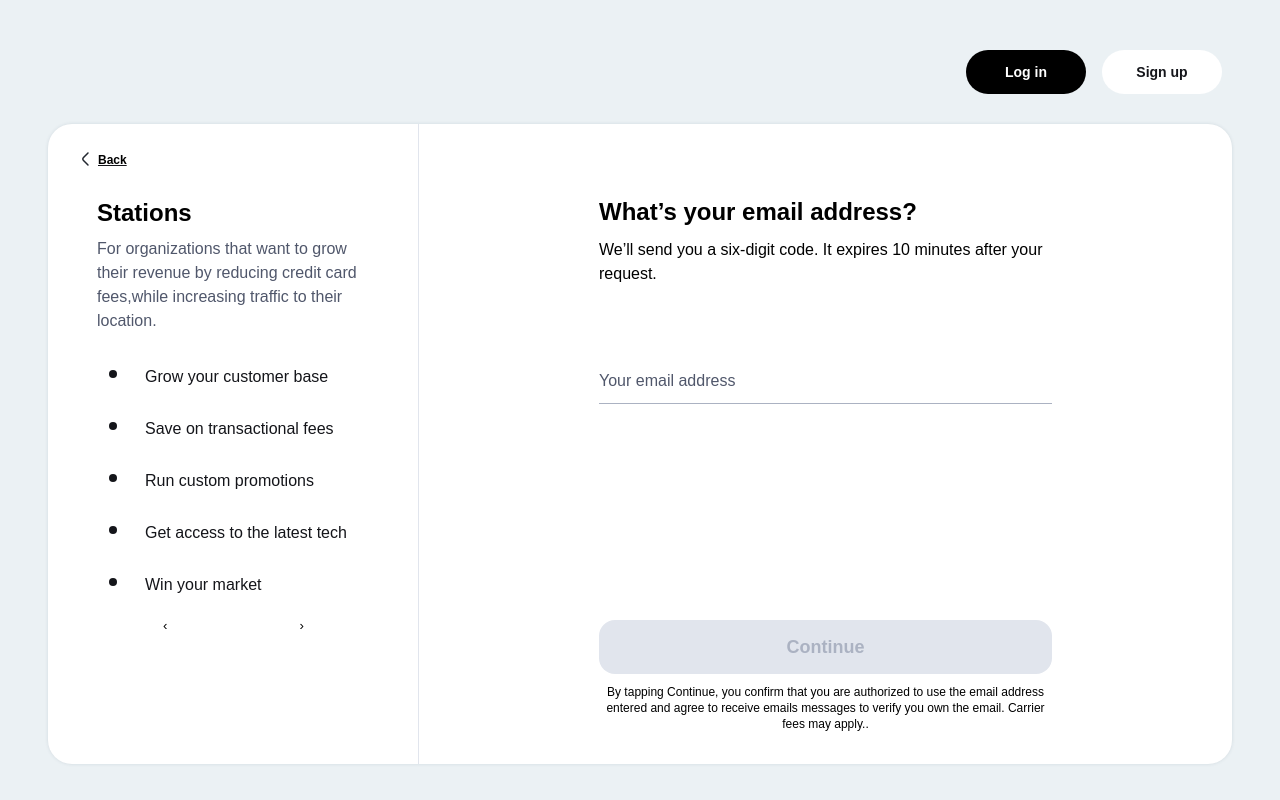
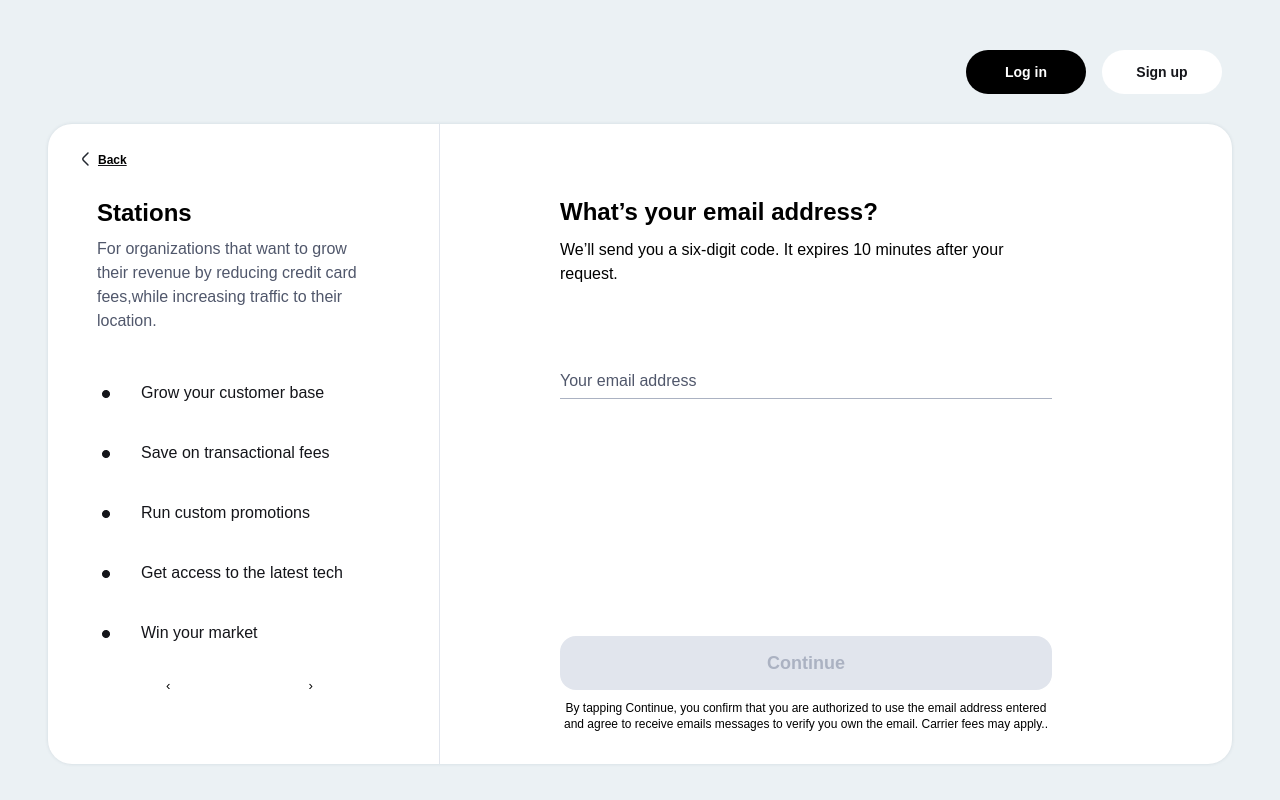
Before and after one commit to PavelBichukov/JSLab, a React (Vite) app: page /signup in a window 1280 px wide. Built offline with nearby package versions, Linux system fonts and the light colour scheme; a web font is replaced by a local one.

Commit message:
INT-18/FEAT: edit styles for list

```diff
--- a/src/App.scss
+++ b/src/App.scss
@@ -4,6 +4,7 @@ $darkest-gray: #323642;
 $darker-gray: #50576B;
 $medium-gray-2: #ABB2C2;
 $medium-gray: #E1E5ED;
+$blue-gray: #EBF1F4;
 $light-gray: #EDEFF5;
 $lighter-gray: #F5F6FA;
 $lightest-gray: #FAFAFC;
--- a/src/components/Verification/VerificationMainComponent/Verification.module.scss
+++ b/src/components/Verification/VerificationMainComponent/Verification.module.scss
@@ -1,8 +1,12 @@
+@import '../../../App.scss';
+
 .container {
   max-width: 1920px;
-  height: auto;
+  height: 100%;
   margin: 0 auto;
   padding: 50px 15px 0 15px;
+  background: $blue-gray;
+  overflow-y: hidden;
 }
 
 .headerButtons {
@@ -43,7 +47,7 @@
   display: flex;
   margin: 0 auto;
   border-radius: 24px;
-  box-shadow: 0px 0px 4px -1px rgba(34, 60, 80, 0.2);
+  box-shadow: 0 0 4px -1px rgba(34, 60, 80, 0.2);
   @media (max-width: 600px) {
     flex-direction: column;
     max-height: none;
@@ -59,7 +63,7 @@
   flex-direction: column;
   align-items: flex-start;
   text-align: left;
-  padding: 22px 48px 360px 20px;
+  padding: 22px 57px 360px 20px;
   @media (max-width: 920px) {
     padding: 22px 28px 360px 15px;
   }
@@ -77,7 +81,7 @@
 .sideSectionText {
   padding-left: 29px;
   @media (max-width: 600px) {
-    padding: 0px;
+    padding: 0;
   }
 }
 
@@ -107,7 +111,14 @@
   padding-bottom: 28px;
 }
 
+.cardListElement {
+  padding: 0 0 12px 24px;
+}
+
 .benefitsList {
+  padding-left: 20px;
+  padding-top: 20px;
+  list-style-image: url('../../../assets/icons/dotForList.png');
   display: flex;
   flex-direction: column;
   gap: 24px;
@@ -120,13 +131,7 @@
 }
 
 .listitem {
-  color: rgba(20, 21, 26, 1);
-
-  &:before {
-    content: url(src/assets/icons/bullet-point-icon.svg);
-    vertical-align: text-bottom;
-    padding: 6px 28px 6px 12px;
-  }
+  color: $brand-black;
 }
 
 .buttonsBlock {
@@ -145,9 +150,9 @@
 
 .formBlock {
   flex: 3;
-  padding: 72px 204px 32px;
+  padding: 72px 204px 32px 80px;
   @media (max-width: 1280px) {
-    padding: 72px 180px 32px;
+    padding: 72px 180px 32px 120px;
   }
   @media (max-width: 1024px) {
     padding: 72px 90px 32px;
--- a/src/components/Verification/VerificationMainComponent/Verification.tsx
+++ b/src/components/Verification/VerificationMainComponent/Verification.tsx
@@ -1,11 +1,9 @@
-import cn from 'classnames'
 import { useState } from 'react'
 import * as React from 'react'
 import { Link } from 'react-router-dom'
 
 import { Typography } from 'components/share/Typography'
 import { CodeEnterBlock, EmailBlock, SuccessBlock } from 'src/components'
-import { IBenefitsList } from 'src/types/types'
 
 import { benefitsLists } from './Verification.constants'
 import styles from './Verification.module.scss'
@@ -44,7 +42,7 @@ export const VerificationMainComponent = () => {
       </div>
       <div className={styles.verificationBlock}>
         <section className={styles.sideSection}>
-          <Link to="/" className={styles.closeIcon}>
+          <Link to="/">
             <button className={styles.backButton}>Back</button>
           </Link>
           <div className={styles.sideSectionText}>
@@ -57,14 +55,12 @@ export const VerificationMainComponent = () => {
               credit card fees,while increasing traffic to their location.
             </Typography>
             <ul className={styles.benefitsList}>
-              {benefitsLists.map((item: IBenefitsList) => (
-                <Typography
-                  variant="ParagraphL"
-                  className={styles.listitem}
-                  key={item.id}
-                >
-                  {item.name}
-                </Typography>
+              {benefitsLists.map((item) => (
+                <li key={item.id} className={styles.cardListElement}>
+                  <Typography variant="ParagraphL" className={styles.listitem}>
+                    {item.name}
+                  </Typography>
+                </li>
               ))}
             </ul>
             <div className={styles.buttonsBlock}>
--- a/src/components/share/Input/Input.module.scss
+++ b/src/components/share/Input/Input.module.scss
@@ -2,7 +2,7 @@
   display: flex;
   flex-direction: column;
   position: relative;
-  padding: 15px 0;
+  padding: 20px 0;
 
   & label {
     position: absolute;
@@ -33,7 +33,7 @@
   font-weight: 400;
   font-size: 16px;
   line-height: 24px;
-  padding: 10px 0;
+  padding: 5px 0;
   width: 100%;
 
   &:focus {
--- a/src/layout/Header/Header.module.scss
+++ b/src/layout/Header/Header.module.scss
@@ -104,6 +104,7 @@
 
 @media screen and (max-width: 577px) {
   .buttons {
+    display: block;
     margin: 25px 0 25px 45px;
     gap: 10px
   }
```
